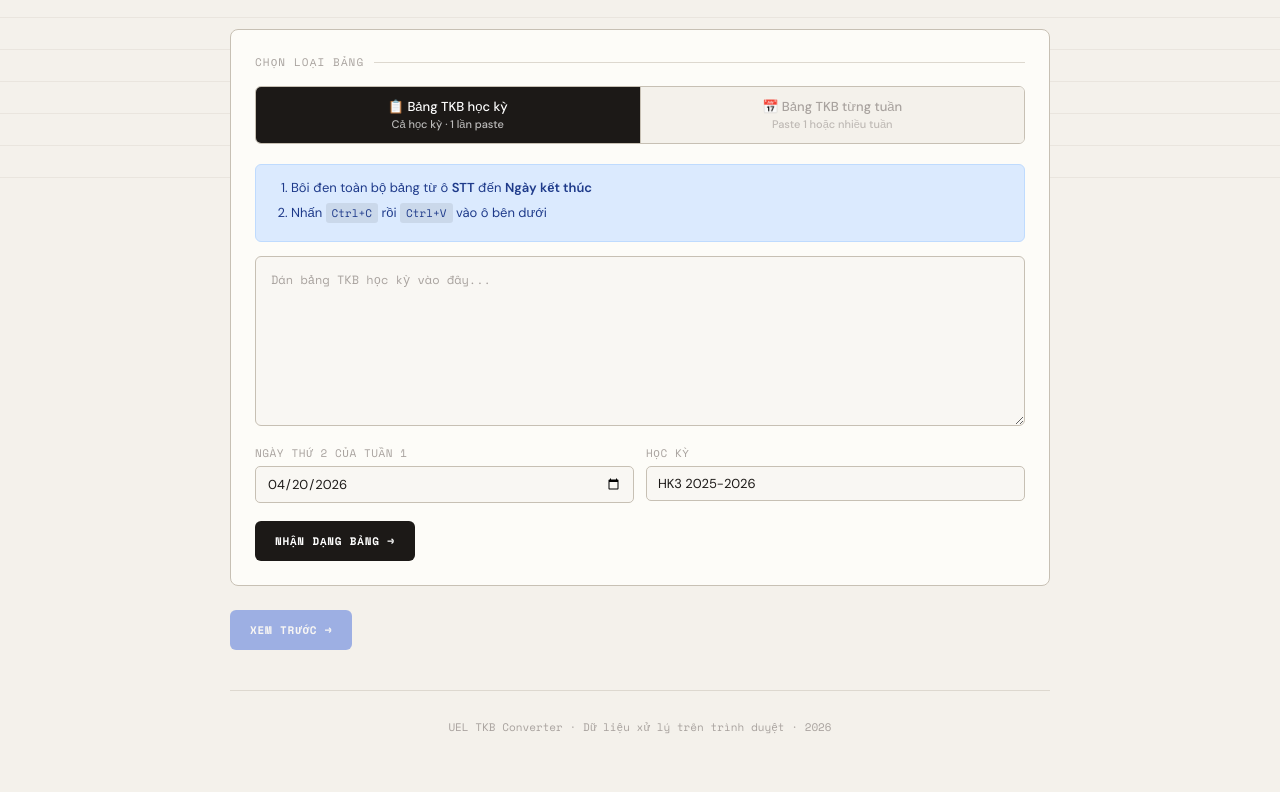
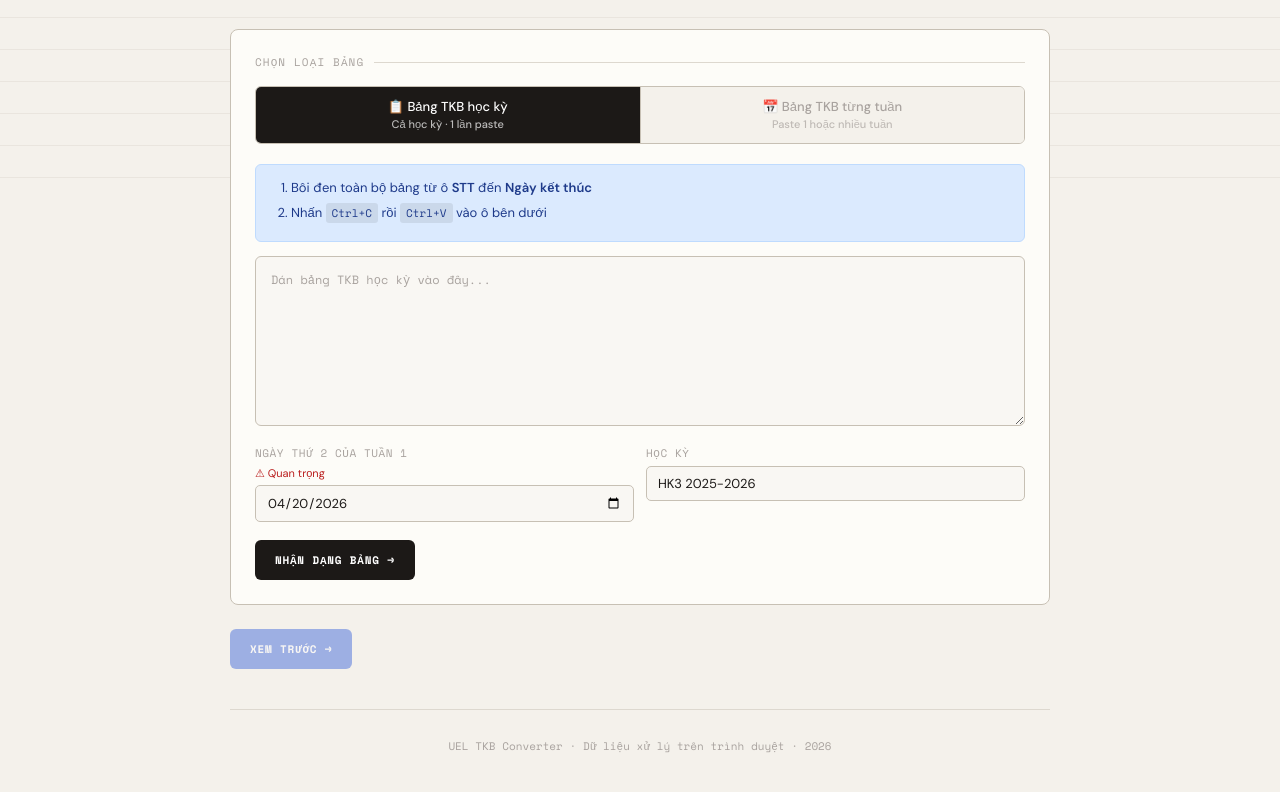
Before and after one commit to ngoxuanthangqt/uel-tkb, a plain HTML site: page index.html in a window 1280 px wide. Shown: the part 622-1414 px from the top of the page. Drawn offline with nearby package versions, Linux system fonts and the light colour scheme.

Commit message:
index.html

```diff
--- a/index.html
+++ b/index.html
@@ -136,7 +136,11 @@ footer{text-align:center;padding:28px 0 0;font-family:var(--mono);font-size:11px
     </ol></div>
     <textarea id="raw-sem" placeholder="Dán bảng TKB học kỳ vào đây..."></textarea>
     <div class="fr">
-      <div class="field"><label>Ngày Thứ 2 của Tuần 1</label><input type="date" id="sem-w1" value="2026-04-20"></div>
+      <div class="field">
+        <label>Ngày Thứ 2 của Tuần 1</label>
+        <small style="display:block;color:var(--red);font-size:11px;margin-bottom:5px;">⚠ Quan trọng</small>
+        <input type="date" id="sem-w1" value="2026-04-20">
+      </div>
       <div class="field"><label>Học kỳ</label><input type="text" id="sem-label" value="HK3 2025-2026"></div>
     </div>
     <div class="br"><button class="btn btn-p" onclick="parseSem()">Nhận dạng bảng →</button></div>
```
